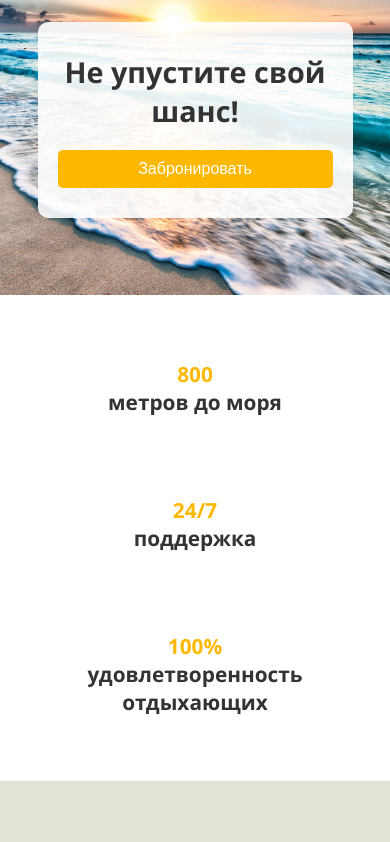
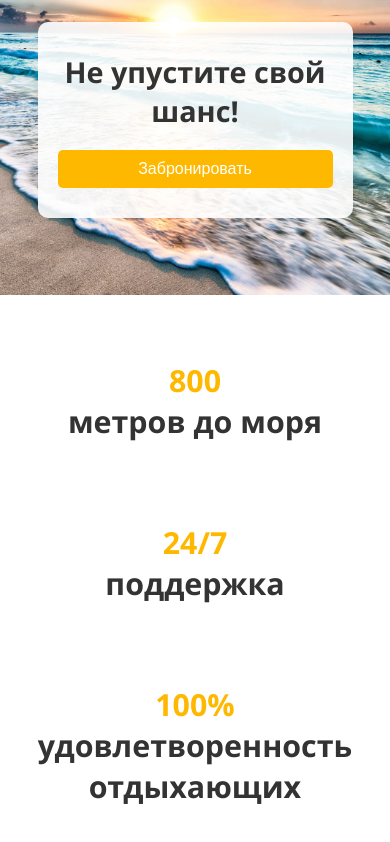
Before and after one commit to SergeyUrbagaev/Anapa, a React (Create React App) app in the folder my-app/: page / in a window 390 px wide. Shown: the part 3904-4746 px from the top of the page. Before the commit the page ends 4685 px from the top, so only its background shows below. Built offline with nearby package versions, Linux system fonts and the light colour scheme.

Commit message:
28/01/25

```diff
--- a/my-app/src/style/advantages.css
+++ b/my-app/src/style/advantages.css
@@ -103,7 +103,7 @@
 	}
 
 	.benefit-item h3 {
-		font-size: 1.3rem;
+		font-size: 1.9rem;
 	}
 }
 
```
